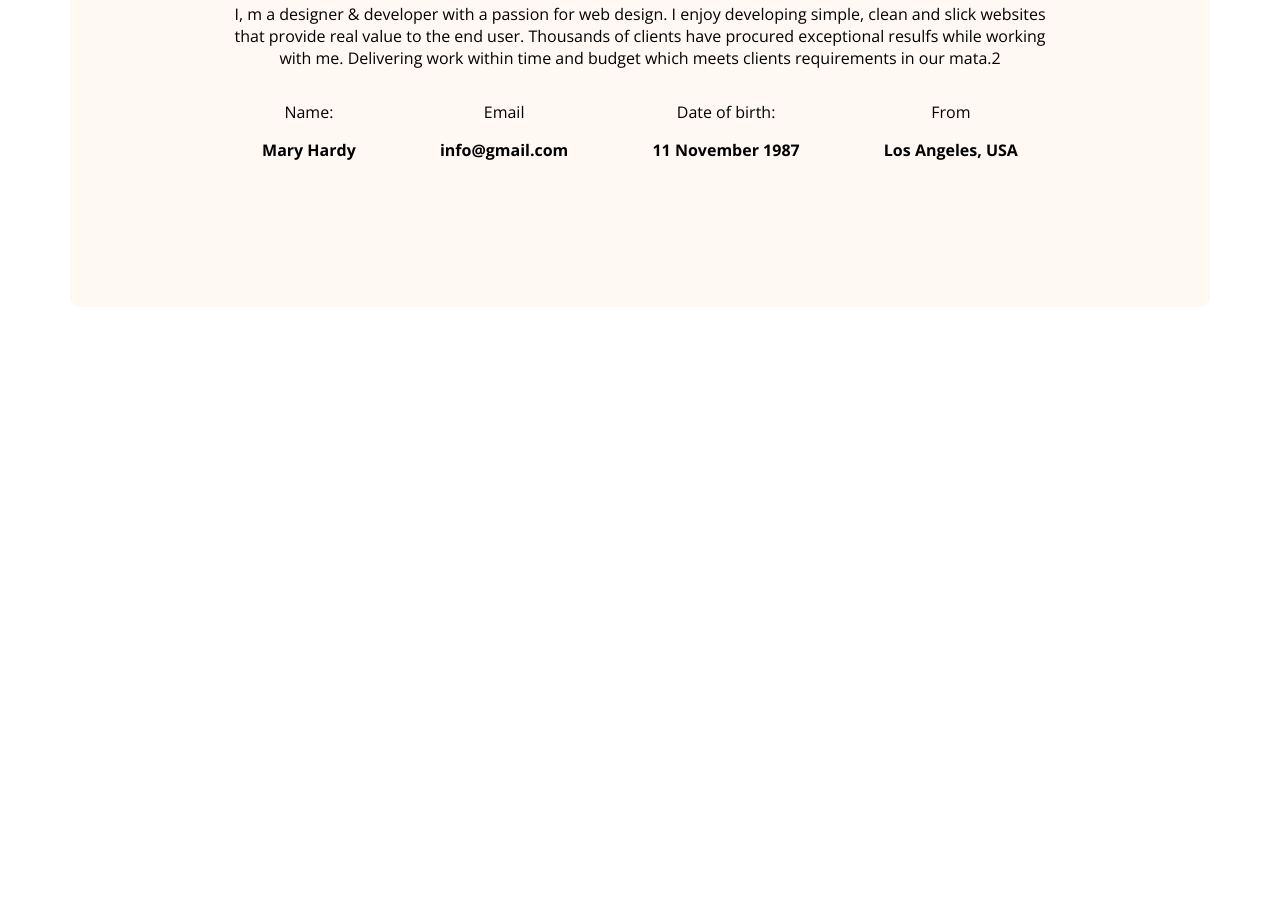
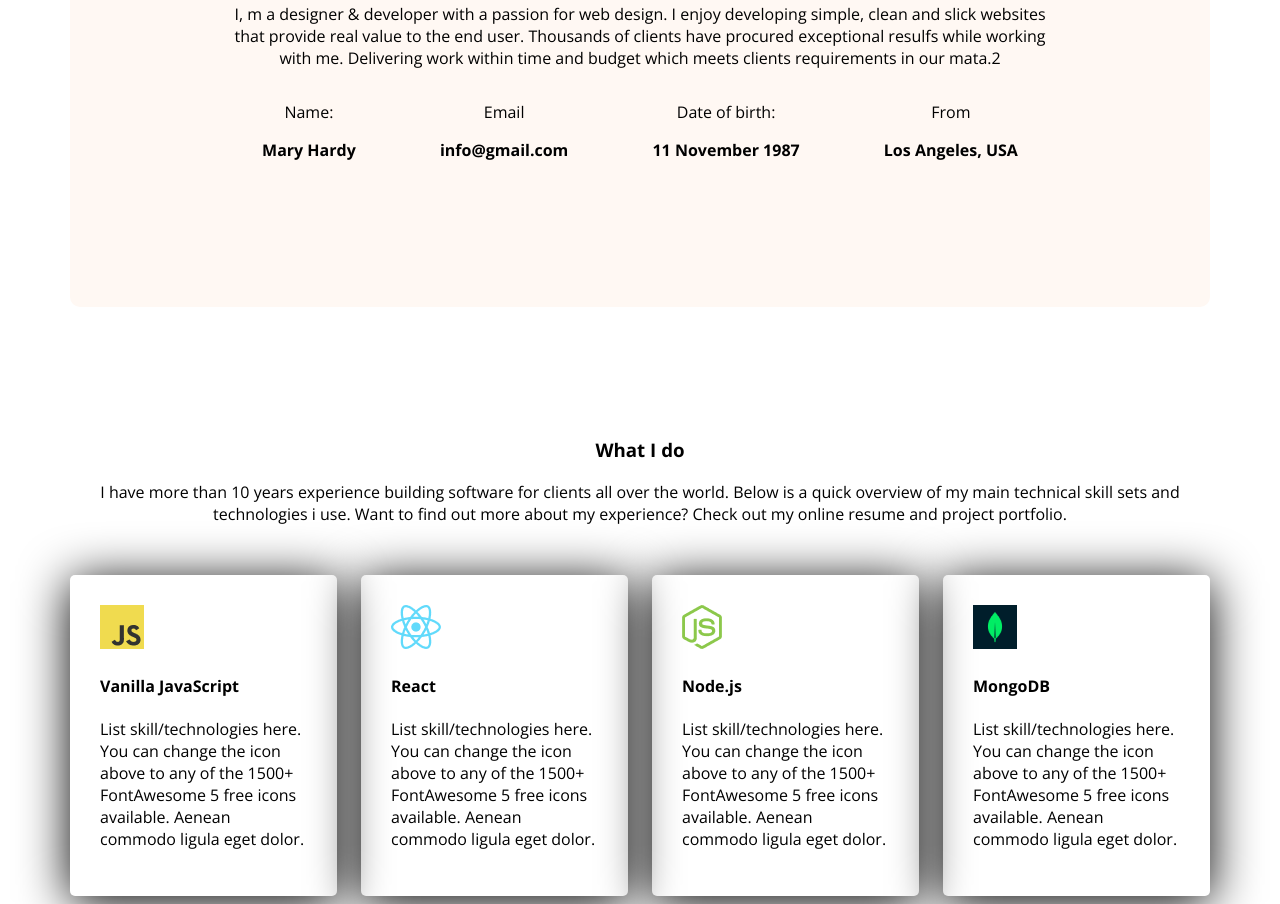
Before and after one commit to Tanvir-Hamid/reset-portfolio, a plain HTML site: page index.html in a window 1280 px wide. Shown: the part 1242-2146 px from the top of the page. Before the commit the page ends 1557 px from the top, so only its background shows below. Drawn offline with nearby package versions, Linux system fonts and the light colour scheme.

Commit message:
added what i do

```diff
--- a/Styles/Style.css
+++ b/Styles/Style.css
@@ -33,6 +33,11 @@
 .secondary-bg{
     background-color: #FFF8F3;
 }
+
+.text-center{
+    text-align: center;
+}
+
 /* header */
 .header {
     background-image: url('../images/developer.png'), url('../images/header_bg.png');
@@ -95,6 +100,10 @@ main{
     margin: 0 auto;
 }
 
+main section{
+    margin-top: 130px;
+}
+
 /* about */
 .about{
     border-radius: 10px;
@@ -110,3 +119,16 @@ main{
 .item-description{
     font-weight: bold;
 }
+
+/* skills  */
+
+.skill{
+    padding: 30px;
+    border-radius: 5px;
+    box-shadow: 0px 6px 50px 0px;
+}
+.skills-container{
+    display: flex;
+    gap: 24px;
+    margin-top: 50px;
+}
--- a/index.html
+++ b/index.html
@@ -59,6 +59,37 @@
                 </div>
             </div>
         </section>
+        <!-- what i do section start -->
+
+        <section class="skills">
+            <h3 class="section-title text-center">What I do</h3>
+            <p class="section-description text-center">I have more than 10 years experience building software for clients all over the world. Below is a quick overview of my main technical skill sets and technologies i use. Want to find out more about my experience? Check out my online resume and project portfolio.</p>
+
+
+            <div class="skills-container">
+                <!-- .skill*4>img+h4.skill-title+p.skill-description -->
+                <div class="skill">
+                    <img src="images/icons/js.png" alt="">
+                    <h4 class="skill-title">Vanilla JavaScript</h4>
+                    <p class="skill-description">List skill/technologies here. You can change the icon above to any of the 1500+ FontAwesome 5 free icons available. Aenean commodo ligula eget dolor.</p>
+                </div>
+                <div class="skill">
+                    <img src="images/icons/react.png" alt="">
+                    <h4 class="skill-title">React</h4>
+                    <p class="skill-description">List skill/technologies here. You can change the icon above to any of the 1500+ FontAwesome 5 free icons available. Aenean commodo ligula eget dolor.</p>
+                </div>
+                <div class="skill">
+                    <img src="images/icons/nodejs.png" alt="">
+                    <h4 class="skill-title">Node.js</h4>
+                    <p class="skill-description">List skill/technologies here. You can change the icon above to any of the 1500+ FontAwesome 5 free icons available. Aenean commodo ligula eget dolor.</p>
+                </div>
+                <div class="skill">
+                    <img src="images/icons/mongo.png" alt="">
+                    <h4 class="skill-title">MongoDB</h4>
+                    <p class="skill-description">List skill/technologies here. You can change the icon above to any of the 1500+ FontAwesome 5 free icons available. Aenean commodo ligula eget dolor.</p>
+                </div>
+            </div>
+        </section>
     </main>
     <footer></footer>
 </body>
```
